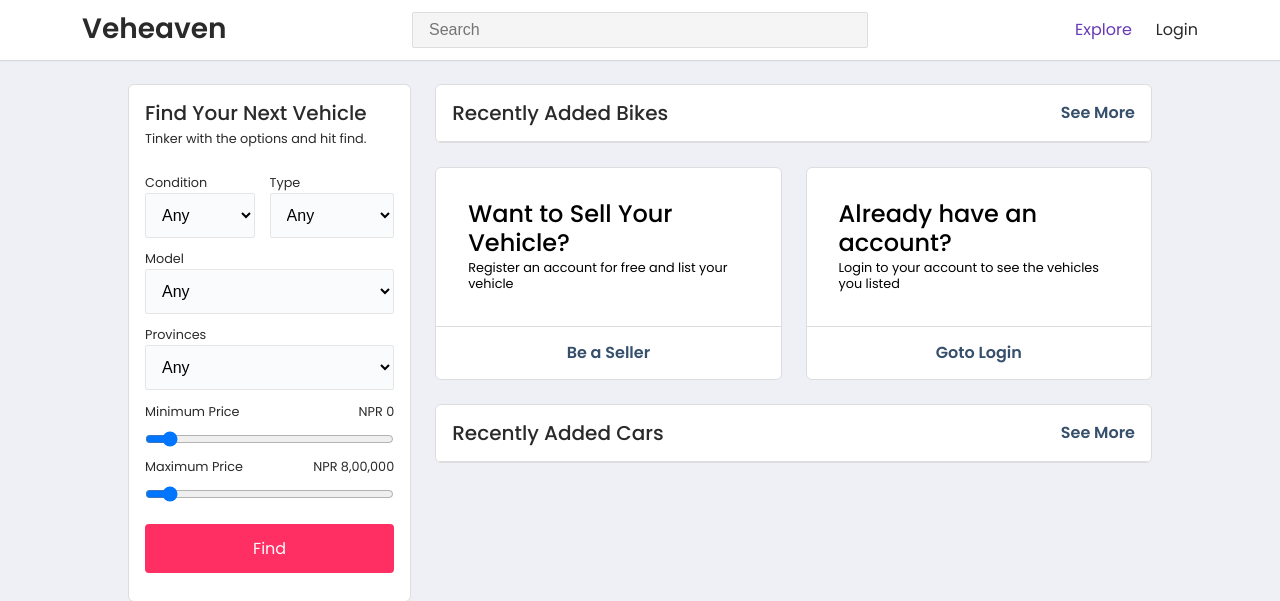
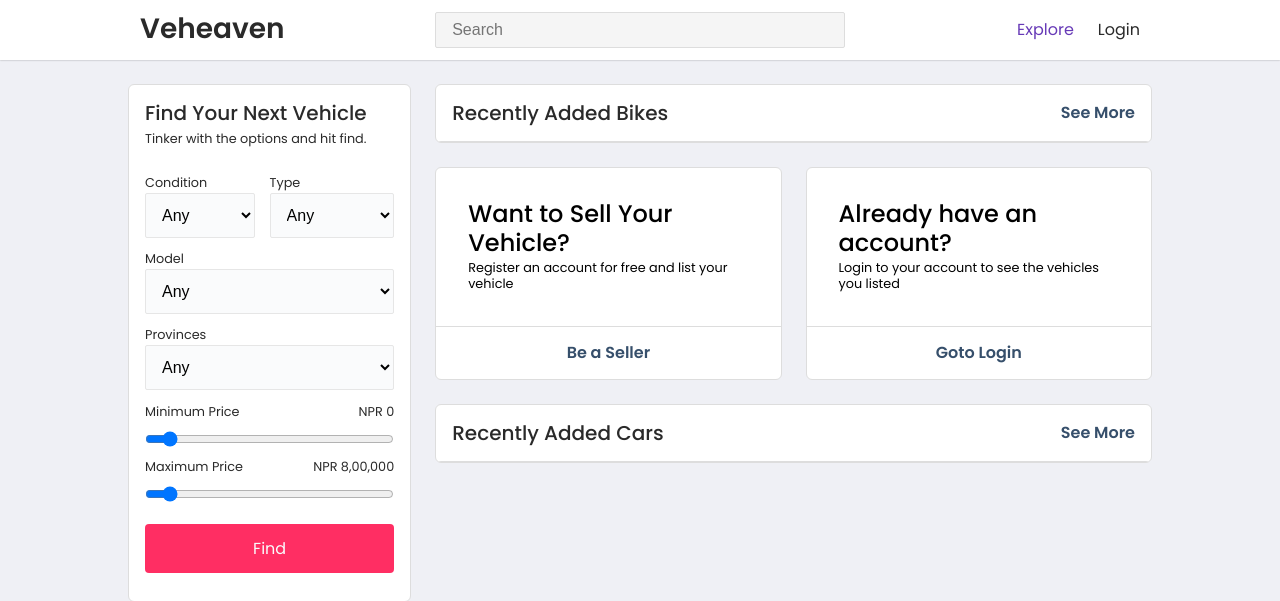
Before and after one commit to Ditxit/Veheaven, a PHP site: page /Veheaven/explore/index.php in a window 1280 px wide. Shown: the top 601 px of the page. Run offline with PHP 8.4, Linux system fonts and the light colour scheme; data that the repository does not hold is empty.

Commit message:
Tweaked Slugify() function for better searching

```diff
--- a/include/navbar.ui.php
+++ b/include/navbar.ui.php
@@ -6,7 +6,7 @@
 ?>
 
 <div class="outer-container is-white-100 shadow-15 sticky top">
-    <div class="inner-container">
+    <div class="width-80 float-center">
         <div class="row">
 
             <!-- Logo Container -->
@@ -34,9 +34,9 @@
                     }
                     function slugify(text){
                         return text.toString().toLowerCase()
-                            .replace(/[^0-9a-zA-Z ]/g, '')      // Remove all non-word or non-numeric or non-space chars
-                            .trim()                             // Trim starting and ending white-spaces
-                            .replace(/\s+/g, '-')               // Remove all other redundant white-spaces and replace with -
+                            .replace(/[^0-9a-zA-Z ]/g, ' ')      // Remove all non-word or non-numeric or non-space chars
+                            .trim()                              // Trim starting and ending white-spaces
+                            .replace(/\s+/g, '-')                // Remove all other redundant white-spaces and replace with -
                     }
 
                     const searchForm = document.getElementById('search-form');
```
